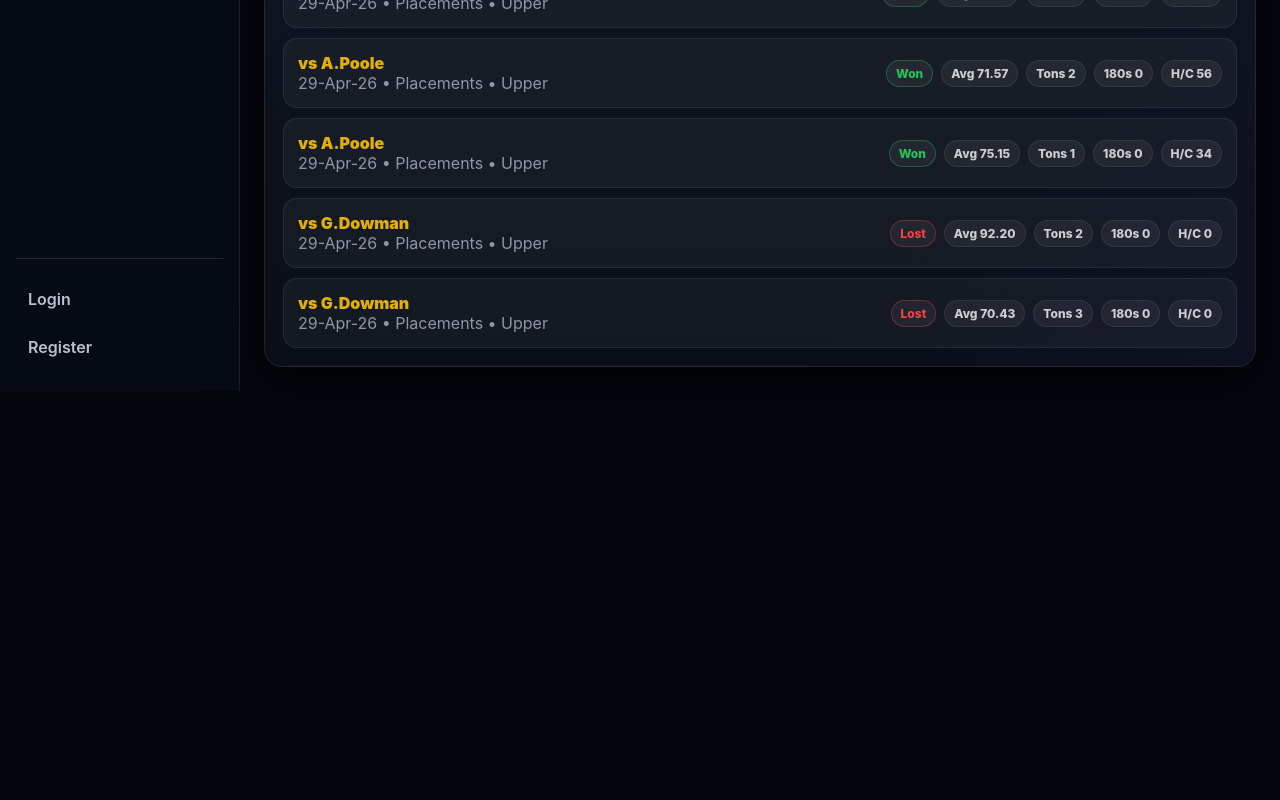
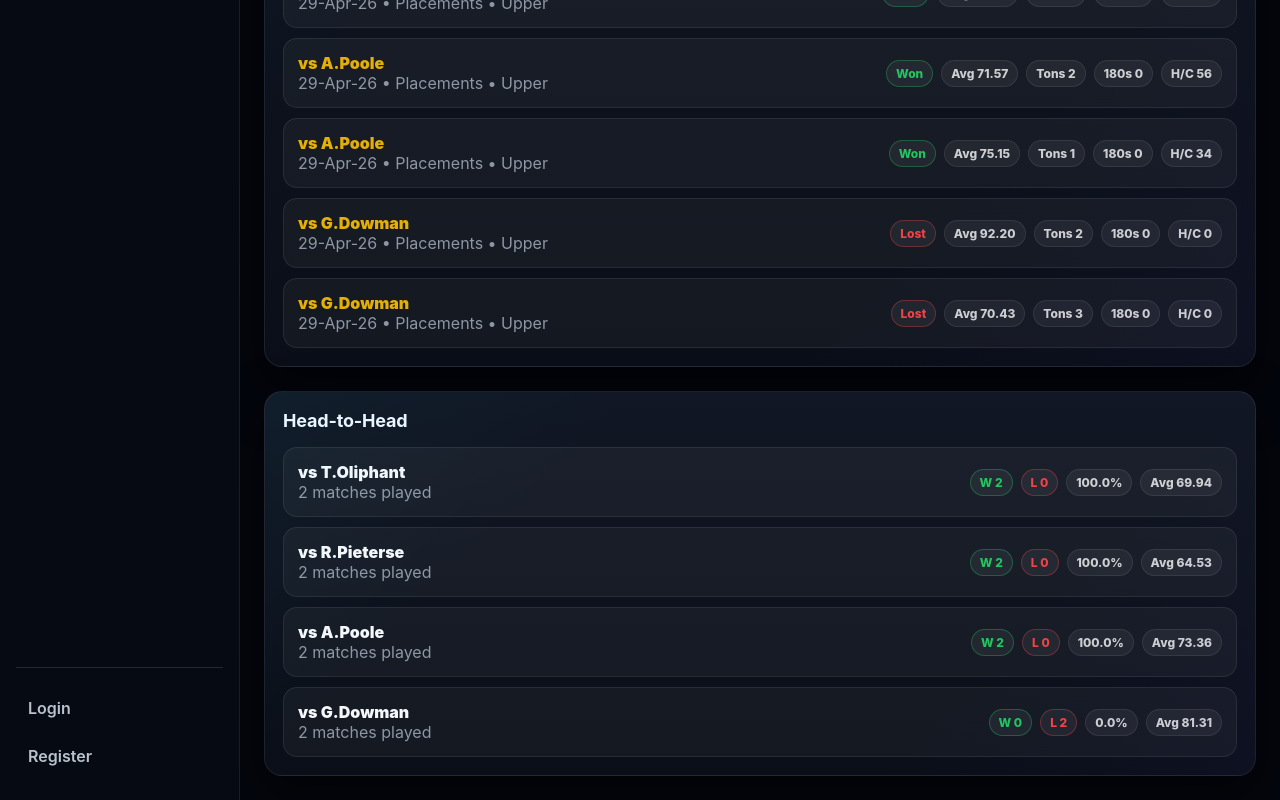
Before and after one commit to jakes007/ODA, a React app in the folder frontend/: page /player/player_1777548303120_45456 in a window 1280 px wide. Shown: the part 974-1774 px from the top of the page. Before the commit the page ends 1365 px from the top, so only its background shows below. Built offline with nearby package versions, Linux system fonts and the light colour scheme; the HTML template or start-up script is replaced by a standard one.

Commit message:
Add head-to-head summary to player profile

```diff
--- a/frontend/src/index.css
+++ b/frontend/src/index.css
@@ -2714,3 +2714,62 @@ text-overflow: ellipsis; /* ... if too long */
     justify-content: flex-start;
   }
 }
+
+.head-to-head-list {
+  display: flex;
+  flex-direction: column;
+  gap: 10px;
+}
+
+.head-to-head-row {
+  display: grid;
+  grid-template-columns: 1fr auto;
+  gap: 16px;
+  align-items: center;
+  padding: 14px;
+  border-radius: 14px;
+  background: rgba(255, 255, 255, 0.045);
+  border: 1px solid rgba(255, 255, 255, 0.08);
+}
+
+.head-to-head-title {
+  color: #f5f7fb;
+  font-weight: 900;
+}
+
+.head-to-head-stats {
+  display: flex;
+  gap: 8px;
+  flex-wrap: wrap;
+  justify-content: flex-end;
+}
+
+.head-to-head-stats span {
+  font-size: 12px;
+  font-weight: 850;
+  color: rgba(255, 255, 255, 0.78);
+  padding: 5px 9px;
+  border-radius: 999px;
+  background: rgba(255, 255, 255, 0.055);
+  border: 1px solid rgba(255, 255, 255, 0.08);
+}
+
+.head-to-head-stats .result-win {
+  color: #22c55e;
+  border-color: rgba(34, 197, 94, 0.35);
+}
+
+.head-to-head-stats .result-loss {
+  color: #ef4444;
+  border-color: rgba(239, 68, 68, 0.35);
+}
+
+@media (max-width: 640px) {
+  .head-to-head-row {
+    grid-template-columns: 1fr;
+  }
+
+  .head-to-head-stats {
+    justify-content: flex-start;
+  }
+}
--- a/frontend/src/pages/PlayerProfilePage.jsx
+++ b/frontend/src/pages/PlayerProfilePage.jsx
@@ -121,6 +121,50 @@ function getRecentMatchesForPlayer(player) {
     .slice(0, 8);
 }
 
+function getHeadToHeadForPlayer(player) {
+  const matches = getRecentMatchesForPlayer(player);
+
+  const opponentMap = new Map();
+
+  matches.forEach((match) => {
+    const opponentName = match.opponentName || 'Unknown Opponent';
+
+    if (!opponentMap.has(opponentName)) {
+      opponentMap.set(opponentName, {
+        opponentName,
+        played: 0,
+        won: 0,
+        lost: 0,
+        totalAverage: 0
+      });
+    }
+
+    const opponent = opponentMap.get(opponentName);
+
+    opponent.played += 1;
+    opponent.totalAverage += Number(match.average || 0);
+
+    if (match.result === 'Won') {
+      opponent.won += 1;
+    } else {
+      opponent.lost += 1;
+    }
+  });
+
+  return Array.from(opponentMap.values())
+    .map((opponent) => ({
+      ...opponent,
+      winPercentage: opponent.played
+        ? (opponent.won / opponent.played) * 100
+        : 0,
+      averageVsOpponent: opponent.played
+        ? opponent.totalAverage / opponent.played
+        : 0
+    }))
+    .sort((a, b) => b.played - a.played || b.winPercentage - a.winPercentage)
+    .slice(0, 5);
+}
+
 function groupPlayersByClub(players) {
   return players.reduce((groups, player) => {
     const club = player.clubName || 'No Club';
@@ -234,6 +278,8 @@ export default function PlayerProfilePage() {
     playerContexts[0];
 
     const recentMatches = getRecentMatchesForPlayer(player || registryPlayer);
+
+    const headToHead = getHeadToHeadForPlayer(player || registryPlayer);
 
   return (
     <div className="page-stack player-profile-page">
@@ -381,9 +427,41 @@ export default function PlayerProfilePage() {
       ))}
     </div>
   )}
-</section>
-</>
-)}
+          </section>
+
+          <section className="panel premium-panel">
+            <div className="panel-header">
+              <h3 className="panel-title">Head-to-Head</h3>
+            </div>
+
+            {!headToHead.length ? (
+              <p className="muted-text">No head-to-head data found for this player.</p>
+            ) : (
+              <div className="head-to-head-list">
+                {headToHead.map((opponent) => (
+                  <div key={opponent.opponentName} className="head-to-head-row">
+                    <div>
+                      <div className="head-to-head-title">
+                        vs {opponent.opponentName}
+                      </div>
+                      <div className="muted-text">
+                        {opponent.played} matches played
+                      </div>
+                    </div>
+
+                    <div className="head-to-head-stats">
+                      <span className="result-win">W {opponent.won}</span>
+                      <span className="result-loss">L {opponent.lost}</span>
+                      <span>{formatPercent(opponent.winPercentage)}</span>
+                      <span>Avg {formatNumber(opponent.averageVsOpponent, 2)}</span>
+                    </div>
+                  </div>
+                ))}
+              </div>
+            )}
+          </section>
+        </>
+      )}
     </div>
   );
 }
```
